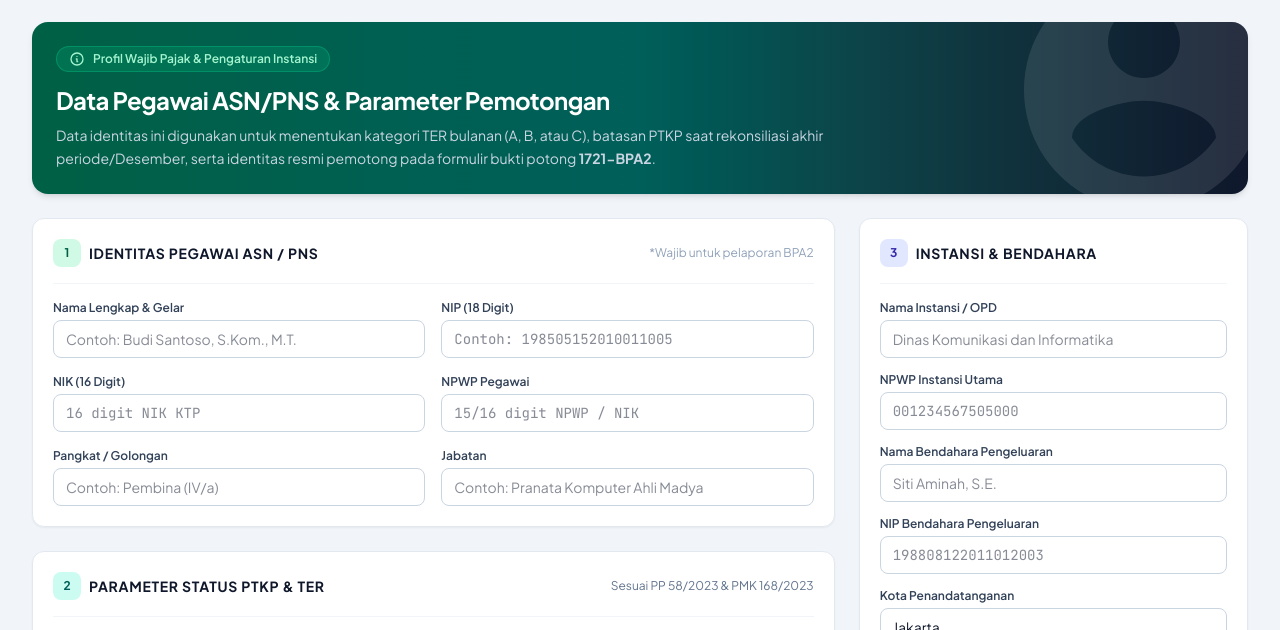
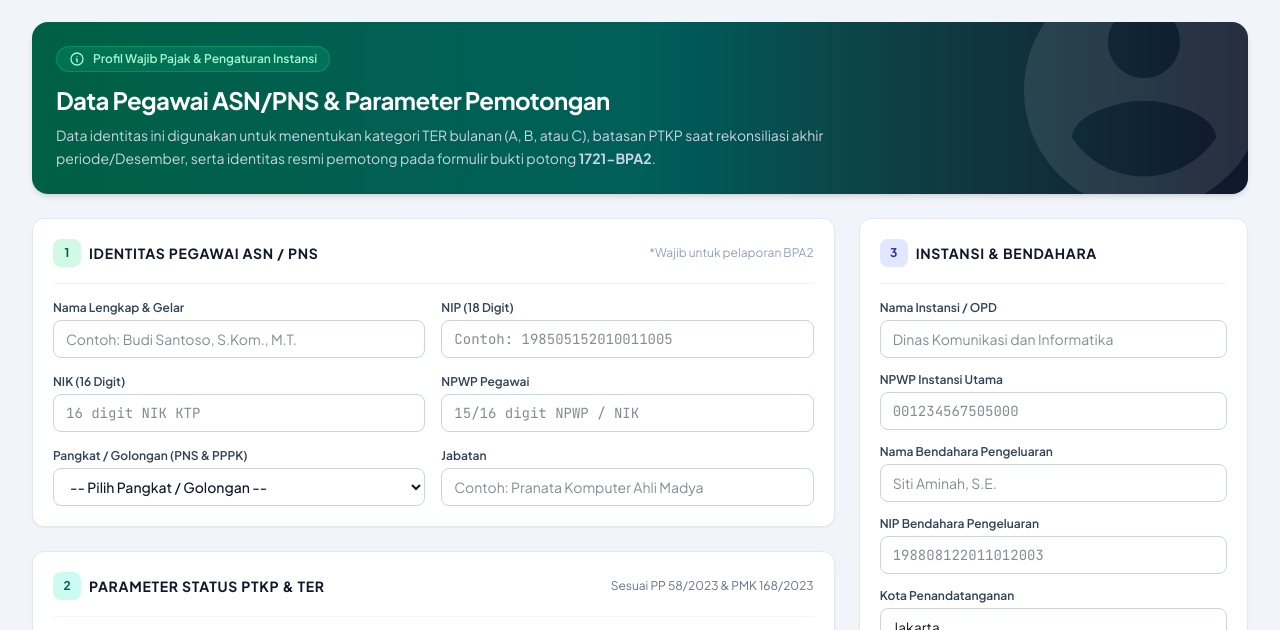
Before and after one commit to teguhe/kalkulator-pph21-asn, a website built with Vite: page index.html in a window 1280 px wide. Shown: the part 118-748 px from the top of the page. Built offline with nearby package versions, Linux system fonts and the light colour scheme.

Commit message:
feat: ubah kolom pangkat/golongan menjadi dropdown lengkap PNS dan PPPK

```diff
--- a/src/main.ts
+++ b/src/main.ts
@@ -283,8 +283,14 @@ function attachPegawaiListeners(): void {
   bindText('pegawai-nip', 'nip');
   bindText('pegawai-nik', 'nik');
   bindText('pegawai-npwp', 'npwp');
-  bindText('pegawai-pangkat', 'pangkat_golongan');
   bindText('pegawai-jabatan', 'jabatan');
+
+  // Pangkat select dropdown
+  const pangkatSelect = document.getElementById('pegawai-pangkat') as HTMLSelectElement;
+  pangkatSelect?.addEventListener('change', (e) => {
+    const val = (e.target as HTMLSelectElement).value;
+    appState.updatePegawai('pangkat_golongan', val, false);
+  });
 
   // PTKP select dropdown
   const ptkpSelect = document.getElementById('pegawai-ptkp') as HTMLSelectElement;
--- /dev/null
+++ b/src/utils/pangkatList.ts
@@ -0,0 +1,102 @@
+export interface PangkatItem {
+  value: string;
+  label: string;
+  keterangan?: string;
+}
+
+export interface PangkatGroup {
+  group: string;
+  items: PangkatItem[];
+}
+
+export const DAFTAR_PANGKAT_GOLONGAN: PangkatGroup[] = [
+  {
+    group: 'PNS - Golongan IV (Pembina)',
+    items: [
+      { value: 'Pembina Utama (IV/e)', label: 'Pembina Utama (IV/e)' },
+      { value: 'Pembina Utama Madya (IV/d)', label: 'Pembina Utama Madya (IV/d)' },
+      { value: 'Pembina Utama Muda (IV/c)', label: 'Pembina Utama Muda (IV/c)' },
+      { value: 'Pembina Tingkat I (IV/b)', label: 'Pembina Tingkat I (IV/b)' },
+      { value: 'Pembina (IV/a)', label: 'Pembina (IV/a)' },
+    ]
+  },
+  {
+    group: 'PNS - Golongan III (Penata)',
+    items: [
+      { value: 'Penata Tingkat I (III/d)', label: 'Penata Tingkat I (III/d)' },
+      { value: 'Penata (III/c)', label: 'Penata (III/c)' },
+      { value: 'Penata Muda Tingkat I (III/b)', label: 'Penata Muda Tingkat I (III/b)' },
+      { value: 'Penata Muda (III/a)', label: 'Penata Muda (III/a)' },
+    ]
+  },
+  {
+    group: 'PNS - Golongan II (Pengatur)',
+    items: [
+      { value: 'Pengatur Tingkat I (II/d)', label: 'Pengatur Tingkat I (II/d)' },
+      { value: 'Pengatur (II/c)', label: 'Pengatur (II/c)' },
+      { value: 'Pengatur Muda Tingkat I (II/b)', label: 'Pengatur Muda Tingkat I (II/b)' },
+      { value: 'Pengatur Muda (II/a)', label: 'Pengatur Muda (II/a)' },
+    ]
+  },
+  {
+    group: 'PNS - Golongan I (Juru)',
+    items: [
+      { value: 'Juru Tingkat I (I/d)', label: 'Juru Tingkat I (I/d)' },
+      { value: 'Juru (I/c)', label: 'Juru (I/c)' },
+      { value: 'Juru Muda Tingkat I (I/b)', label: 'Juru Muda Tingkat I (I/b)' },
+      { value: 'Juru Muda (I/a)', label: 'Juru Muda (I/a)' },
+    ]
+  },
+  {
+    group: 'PPPK (Pegawai Pemerintah dengan Perjanjian Kerja)',
+    items: [
+      { value: 'PPPK Golongan XVII', label: 'PPPK Golongan XVII (Ahli Utama)' },
+      { value: 'PPPK Golongan XVI', label: 'PPPK Golongan XVI (Ahli Utama)' },
+      { value: 'PPPK Golongan XV', label: 'PPPK Golongan XV (Ahli Utama)' },
+      { value: 'PPPK Golongan XIV', label: 'PPPK Golongan XIV (Ahli Madya)' },
+      { value: 'PPPK Golongan XIII', label: 'PPPK Golongan XIII (Ahli Madya)' },
+      { value: 'PPPK Golongan XII', label: 'PPPK Golongan XII (Ahli Madya)' },
+      { value: 'PPPK Golongan XI', label: 'PPPK Golongan XI (Ahli Muda / S-3)' },
+      { value: 'PPPK Golongan X', label: 'PPPK Golongan X (Setara S-2 / Magister)' },
+      { value: 'PPPK Golongan IX', label: 'PPPK Golongan IX (Setara S-1 / Ahli Pertama)' },
+      { value: 'PPPK Golongan VIII', label: 'PPPK Golongan VIII (Magister Terapan)' },
+      { value: 'PPPK Golongan VII', label: 'PPPK Golongan VII (Setara D-IV / Sarjana Terapan)' },
+      { value: 'PPPK Golongan VI', label: 'PPPK Golongan VI' },
+      { value: 'PPPK Golongan V', label: 'PPPK Golongan V (Setara D-III / Terampil)' },
+      { value: 'PPPK Golongan IV', label: 'PPPK Golongan IV (Setara SMA / Pemula)' },
+      { value: 'PPPK Golongan III', label: 'PPPK Golongan III' },
+      { value: 'PPPK Golongan II', label: 'PPPK Golongan II (Setara SMP)' },
+      { value: 'PPPK Golongan I', label: 'PPPK Golongan I (Setara SD)' },
+    ]
+  },
+  {
+    group: 'Lainnya / Non-ASN',
+    items: [
+      { value: 'Non-ASN / Tenaga Kontrak / Honorer', label: 'Non-ASN / Tenaga Kontrak / Honorer' },
+      { value: 'Pejabat Negara / Anggota Dewan', label: 'Pejabat Negara / Anggota Dewan' },
+    ]
+  }
+];
+
+export function renderPangkatOptionsHtml(currentValue: string): string {
+  let hasMatch = false;
+
+  const groupsHtml = DAFTAR_PANGKAT_GOLONGAN.map(g => {
+    const optionsHtml = g.items.map(item => {
+      const isSelected = currentValue === item.value;
+      if (isSelected) hasMatch = true;
+      return `<option value="${item.value}" ${isSelected ? 'selected' : ''}>${item.label}</option>`;
+    }).join('');
+
+    return `<optgroup label="${g.group}">${optionsHtml}</optgroup>`;
+  }).join('');
+
+  // If there's an existing custom value not in standard list, preserve it as a selected option
+  const customOptionHtml = (currentValue && !hasMatch)
+    ? `<option value="${currentValue}" selected>${currentValue} (Kustom)</option>`
+    : '';
+
+  const defaultOptionHtml = `<option value="" ${!currentValue ? 'selected' : ''} disabled>-- Pilih Pangkat / Golongan --</option>`;
+
+  return `${defaultOptionHtml}${customOptionHtml}${groupsHtml}`;
+}
--- a/src/views/PegawaiView.ts
+++ b/src/views/PegawaiView.ts
@@ -1,6 +1,7 @@
 import { appState } from '../state/appState';
 import { PTKP_MAP } from '../../taxConstants';
 import { formatRupiah } from '../utils/formatters';
+import { renderPangkatOptionsHtml } from '../utils/pangkatList';
 
 export function renderPegawaiView(): string {
   const { dataset } = appState;
@@ -70,9 +71,11 @@ export function renderPegawaiView(): string {
               </div>
 
               <div>
-                <label class="block text-xs font-semibold text-slate-700 mb-1">Pangkat / Golongan</label>
-                <input type="text" id="pegawai-pangkat" value="${p.pangkat_golongan || ''}" placeholder="Contoh: Pembina (IV/a)"
-                  class="w-full px-3 py-2 text-sm border border-slate-300 rounded-lg focus:ring-2 focus:ring-emerald-500 focus:border-emerald-500 outline-none transition" />
+                <label class="block text-xs font-semibold text-slate-700 mb-1">Pangkat / Golongan (PNS & PPPK)</label>
+                <select id="pegawai-pangkat"
+                  class="w-full px-3 py-2 text-sm border border-slate-300 rounded-lg focus:ring-2 focus:ring-emerald-500 focus:border-emerald-500 outline-none transition bg-white font-medium">
+                  ${renderPangkatOptionsHtml(p.pangkat_golongan || '')}
+                </select>
               </div>
 
               <div>
```
Also changed, not shown: dist/index.html.
